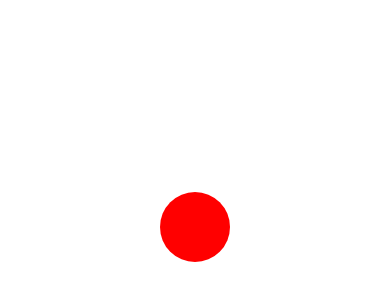
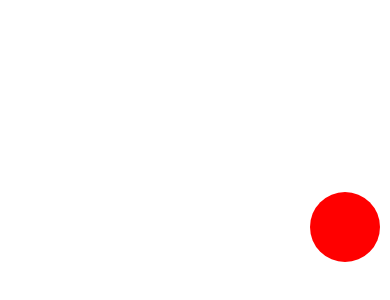
Before and after one commit to dinotudor/react-native-animations, a React Native app: screen / in a window 390 px wide. Shown: the part 128-428 px from the top of the page. Built offline with nearby package versions, Linux system fonts and the light colour scheme.

Commit message:
relational Y and X axis with math operations, divide

```diff
--- a/App.js
+++ b/App.js
@@ -21,10 +21,14 @@
   },
 });
 
+const ballY = new Animated.Value(0);
+const ballX = Animated.divide(ballY, 2);
+
 export default class App extends Component {
   // eslint-disable-next-line react/state-in-constructor
   state = {
-    ballY: new Animated.Value(0),
+    ballY: ballY,
+    ballX: ballX,
   };
 
   componentDidMount() {
@@ -37,9 +41,10 @@
 
   render() {
     const { ballY } = this.state;
+    const { ballX } = this.state;
     return (
       <View style={styles.container}>
-        <Animated.View style={[styles.ball, { top: ballY }]} />
+        <Animated.View style={[styles.ball, { top: ballY, left: ballX }]} />
       </View>
     );
   }
```
